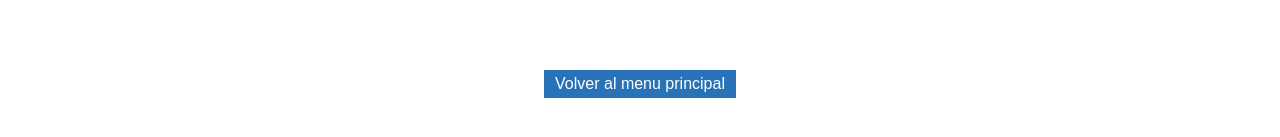
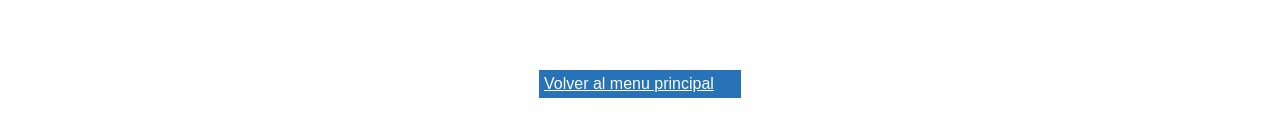
Before and after one commit to luismera86/el_electricista, a React (Create React App) app: page /cart in a window 1280 px wide. Shown: the part 441-578 px from the top of the page. Built offline with nearby package versions, Linux system fonts and the light colour scheme.

Commit message:
Link del boton volver al menú principal corregido

```diff
--- a/package.json
+++ b/package.json
@@ -8,6 +8,7 @@
 		"@testing-library/react": "^12.1.4",
 		"@testing-library/user-event": "^13.5.0",
 		"bootstrap": "^5.1.3",
+		"firebase": "^9.6.11",
 		"react": "^17.0.2",
 		"react-bootstrap": "^2.2.3",
 		"react-dom": "^17.0.2",
--- a/src/components/Cart/Cart.jsx
+++ b/src/components/Cart/Cart.jsx
@@ -1,4 +1,5 @@
 import React, { useContext } from 'react'
+import { Link } from 'react-router-dom'
 import { myContext } from '../../context/CartContext'
 import CartItem from '../CartItem/CartItem'
 import styled from './Cart.module.css'
@@ -28,7 +29,7 @@ const Cart = () => {
 				</>
 			)}
 			{cart == '' ? (
-				<button className={styled.btnReturn}>Volver al menu principal</button>
+				<Link to='/' className={styled.btnReturn}>Volver al menu principal</Link>
 			) : (
 				<>
 				<button onClick={clearCart} className={styled.btnClear}>
```
Also changed, not shown: 1 other file (tests, documents, lock files or other folders).
